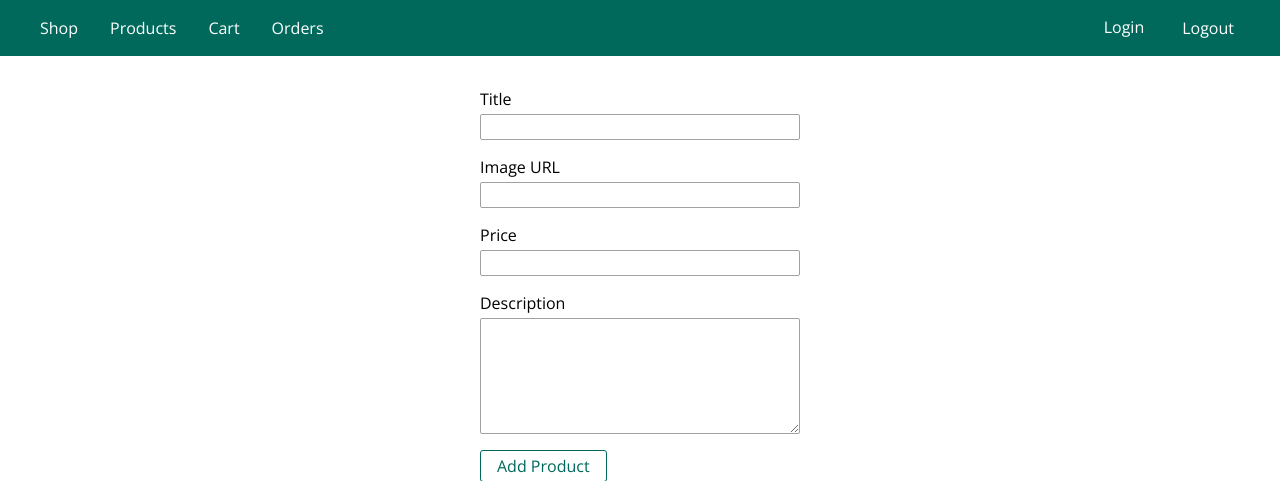
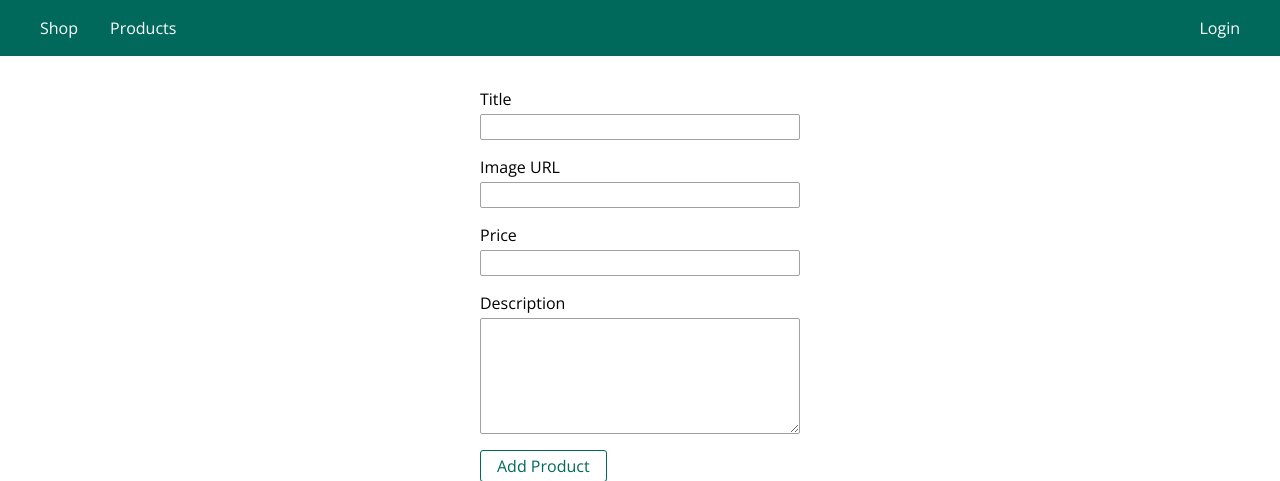
Before and after one commit to taruncx101/node_js_basic, a Node server app: page /admin/add-product in a window 1280 px wide. Shown: the top 481 px of the page. Run offline with Node 20, Linux system fonts and the light colour scheme; some libraries are stand-ins or nearby versions.

Commit message:
hide some button when user is not logged in

```diff
--- a/views/includes/add-to-cart.ejs
+++ b/views/includes/add-to-cart.ejs
@@ -1,4 +1,6 @@
+<% if(isAuthenticated) { %>
 <form action="/cart" method="POST">
     <input type="hidden" name="productId" value="<%= product._id %>">
     <button class="btn" type="submit">Add to Cart</button>
 </form>
+<% } %>
--- a/views/includes/navigation.ejs
+++ b/views/includes/navigation.ejs
@@ -9,13 +9,13 @@
             <li class="main-header__item">
                 <a class="<%= path === '/products' ? 'active' : '' %>" href="/products">Products</a>
             </li>
-            <li class="main-header__item">
-                <a class="<%= path === '/cart' ? 'active' : '' %>" href="/cart">Cart</a>
-            </li>
-            <li class="main-header__item">
-                <a class="<%= path === '/orders' ? 'active' : '' %>" href="/orders">Orders</a>
-            </li>
             <% if(isAuthenticated) { %>
+                <li class="main-header__item">
+                    <a class="<%= path === '/cart' ? 'active' : '' %>" href="/cart">Cart</a>
+                </li>
+                <li class="main-header__item">
+                    <a class="<%= path === '/orders' ? 'active' : '' %>" href="/orders">Orders</a>
+                </li>
                 <li class="main-header__item">
                     <a class="<%= path === '/admin/add-product' ? 'active' : '' %>" href="/admin/add-product">Add Product
                     </a>
@@ -28,14 +28,17 @@
 
         </ul>
         <ul class="main-header__item-list">
+             <% if(!isAuthenticated) { %>
             <li class="main-header__item">
                 <a class="<%= path === '/login' ? 'active' : '' %>"  href="/login">Login</a>
             </li>
+            <% } else {  %>
             <li class="main-header__item">
                 <form action="/logout" method="POST">
                 <button type="submit" >Logout</button>
             </form>
             </li>
+            <% }  %>
         </ul>
     </nav>
 </header>
```
